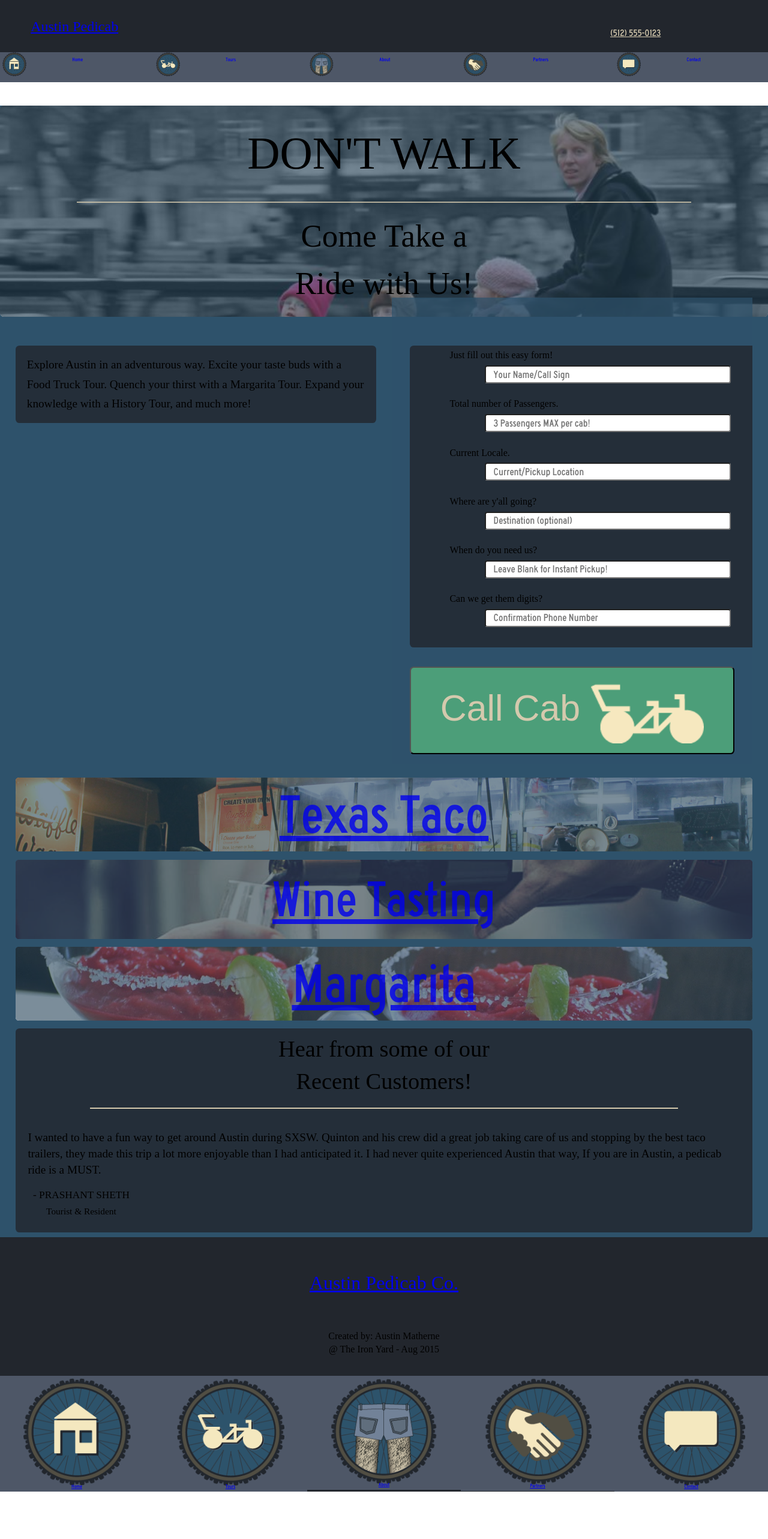
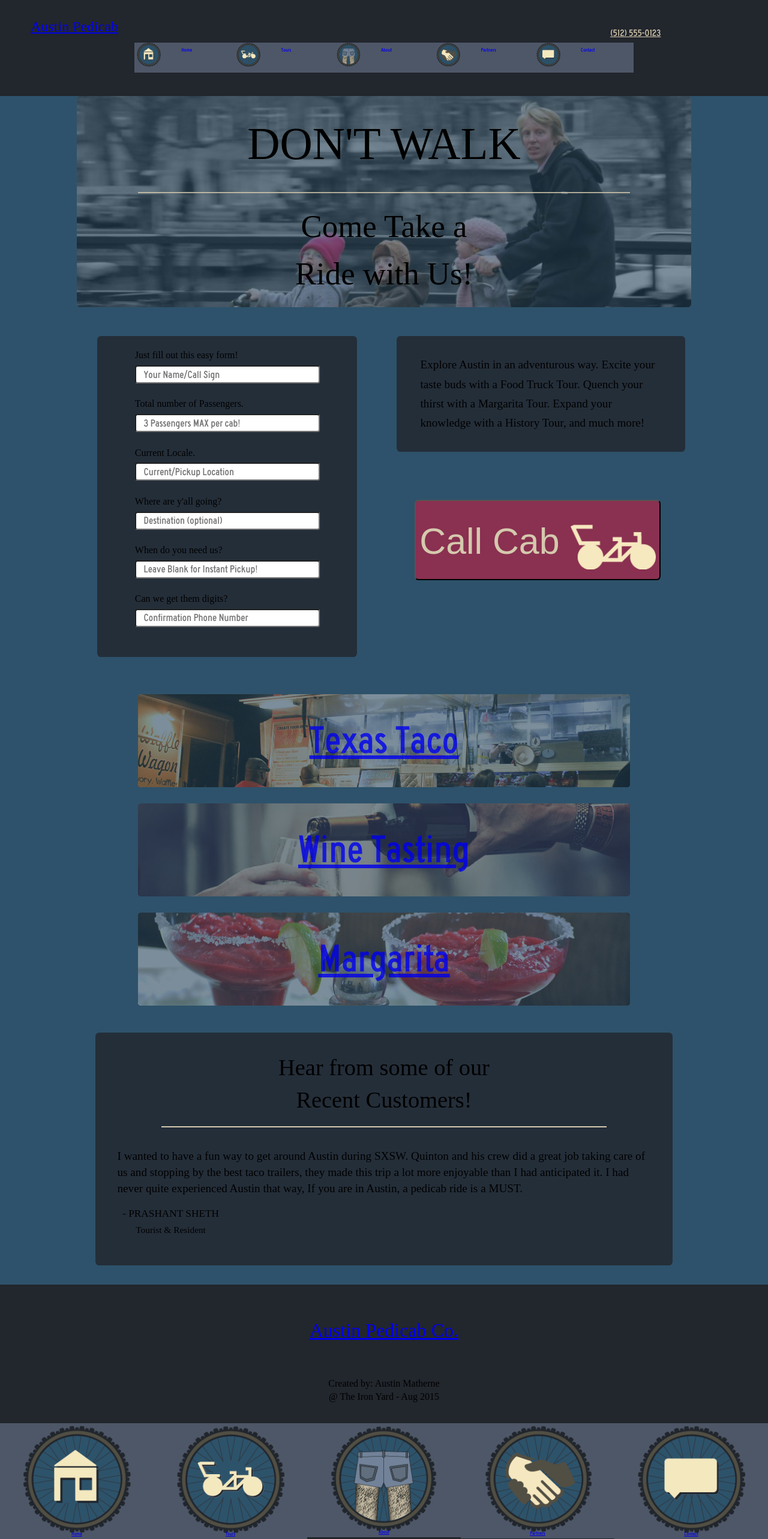
Before and after one commit to amatherne/atx-pedicab-co, a Jekyll site: the page built from index.html, in a window 1280 px wide. Shown: the whole page at 60% size. Built offline with Jekyll 4.4.1, drawn with Linux system fonts in a browser that asks for light colours; nearby versions of some CDN libraries; before the commit the page ends 2486 px from its top, so only the background shows below that.

Commit message:
cleaned up padding/margins on home page. swapped the cab hailing div to left side. desktop sizes on home page are starting to look right.

```diff
--- a/_sass/_1-global.scss
+++ b/_sass/_1-global.scss
@@ -347,18 +347,6 @@ header.navigation {
 
 .page-content {
   @include margin(3em 0 0 0);
-  // height:40em;
-
-
-  // <!--===========================================================
-// ===============================================================
-
-
-//             Tablet Media Query
-
-
-// ==============================================================
-// ===========================================================-->
 
   @media screen and (min-width:600px) {
     @include margin(0);
@@ -641,7 +629,7 @@ header.navigation {
     position: relative;
     padding-bottom:-5em;
     button {
-      background:darken($buttoncolor,10%);
+        background-color: darken($highlightcolor,5%);
       @include font(2);
       color:$fontcolor;
       // padding:0.5em;
@@ -669,7 +657,7 @@ header.navigation {
       }
       &.complete {
         @include transition(background-color 10ms ease-in 0s);
-        background-color: darken($highlightcolor,5%);
+      background:darken($buttoncolor,10%);
       }
     }
   }
@@ -790,24 +778,13 @@ footer {
   header {
     top:0;
     height:8em;
+    @media screen and (min-width:800px){
+      height: 10em;
+    }
   }
   header.navigation {
     .navigation-menu-button {
-      // @include margin(3em 1em 0 0);
-      // // @include margin(-1em 1em -1em 0);
-      // width: 160px;
-      // height: 50px;
-      // img {
-      //   width: 27.5%;
-      // }
-      // .menuword {
-      //   display: inline-block;
-      //   position: relative;
-      //   @include font(2);
-      //   line-height: 1.2em;
-      //   color: $fontcolor;
 
-      // }
       display: none;
     }
     ul.navigation-menu {
@@ -815,10 +792,14 @@ footer {
       position: relative;
       height: 3.1em;
       @include margin(-0.5em 0 0 0);
+      @media screen and (min-width:800px){
+        width:75%;
+        @include margin(-1.5em auto 0 auto);
+      }
     }
     .nav-link {
       // position: relative;
-      // background:lighten($brandcolor2,20%);
+      background-color:transparent;
       // width: 20%;
       // display: inline-block;
       // float: left;
@@ -850,3 +831,27 @@ footer {
     }
   }
 }
+// <!--===========================================================
+// ===============================================================
+
+
+//             Tablet Media Query
+
+
+// ==============================================================
+// ===========================================================-->
+
+@media screen and (min-width:900px) {
+
+
+  header.navigation {
+    ul.navigation-menu {
+      width:65%;
+      @include margin(-1.5em 17.5% 0 17.5%);
+
+    }
+  }
+
+
+
+}
--- a/_sass/_2-home.scss
+++ b/_sass/_2-home.scss
@@ -6,7 +6,7 @@
 	.cab-hail {
 		display: none;
 	}
-  .landing {
+  .landing-home {
     display: none;
   }
 	.call {
@@ -14,12 +14,12 @@
 	}
 	.tag-line {
 	    text-align: center;
-	    @include margin(0.5em auto);
+	    @include margin(1em auto);
 	    display: block;
-	    width: 96%;
+	    width: 94%;
 	    position: relative;
 	    overflow: hidden;
-	    padding:1em 0;
+	    @include padding(1em 0);
 	    background: url('../img/kids.jpg');
 	    background-repeat:no-repeat;
 	    background-position: 80% 80%;
@@ -76,13 +76,13 @@
 
 	.blurb {
 	    text-align: center;
-	    @include margin(0.5em auto 0.35em auto);
+	    @include margin(2em auto 2em auto);
 	    display: block;
-	    width: 96%;
+	    width: 94%;
 	    position: relative;
 	    // z-index: 1;
 	    @include border-radius(0.4em);
-	    @include padding(1em 1.2em);
+	    @include padding(2em 2.5em);
 	    &:before {
 	      	content: '';
 	      	position: absolute;
@@ -115,15 +115,15 @@
           	background: none;
           	position: relative;
           	border:none;
-          	width:96%;
+          	width:80%;
           	overflow: hidden;
-          	@include margin(0.5em auto);
+          	@include margin(1em auto);
           	// padding:0;
           	a {
             	font-family: "roadgeek";
-            	@include font(7);
+            	@include font(5);
             	line-height: 1.3em;
-              // @include padding(0.1em);
+              @include padding(0.5em 0);
             	width: 100%;
             	height: 100%;
             	display: block;
@@ -158,10 +158,10 @@
 
           	&.wine {
               	@include border-radius(0.4em);
-            	a {
-              		@include font(6.5);
-            		line-height: 1.5em;
-            	}
+            	// a {
+             //  		@include font(5);
+            	// 	line-height: 1.5em;
+            	// }
             	position: relative;
             	overflow: hidden;
             	z-index: 1;
@@ -210,13 +210,13 @@
     }
 	.recents {
 	    text-align: center;
-	    @include margin(0.4em auto 0.5em auto);
+	    @include margin(2em auto 2em auto);
 	    display: block;
-	    width: 96%;
+	    width: 94%;
 	    position: relative;
 	    overflow: hidden;
 	    z-index: 1;
-	    @include padding(0.5em 0.1em);
+	    @include padding(2em 1.1em);
 	    // background: url('../img/parade.jpg');
         background-repeat:no-repeat;
         background-position:center;
@@ -280,42 +280,119 @@
 @media screen and (min-width:600px) {
   .home {
     @include margin(3em 0 0 0);
+    @media screen and (min-width:800px){
+      @include margin(0);
+    }
 
     .tag-line {
       width: 100%;
       @include margin(0 0 0 0);
       background-position: top;
+
     }
 
-    .landing {
+    .landing-home {
       width:47%;
-      float: right;
+      float: left;
       display: block;
       position: relative;
-      @include margin(-2em 2% 1em 1%);
+      @include margin(1em 2% 1em 1%);
       background:none;
-      .dropdown {
-        @include font(0.8);
+      .inputs {
+        z-index: 10;
+        overflow: hidden;
+        width: 90%;
+        @include margin(2em 5%);
+        @include padding(1.5em);
+        @include border-radius(0.4em);
+
+        position: relative;
+          &:before {
+          content: '';
+          position: absolute;
+          top:0;
+          left:0;
+          width: 100%;
+          height:100%;
+          background: $brandcolor2;
+          opacity: 0.8;
+          z-index: -1;
+        }
+        h3 {
+          width: 80%;
+          @include margin(0 10%);
+        }
+        input {
+          width: 80%;
+          float: right;
+          height:30px;
+          vertical-align: top;
+          color: $brandcolor2;
+          @include font(1.1);
+          @include margin(0.5em 10% 1.5em 10%);
+          @include padding(0.7em);
+          font-family: $h-font;
+          @include border-radius(0.2em);
+
+        }
       }
+      // .dropdown {
+      //   @include font(0.8);
+      // }
 
+      // .inputs {
+      //   width: 100%;
+      //   overflow: hidden;
+      //   border-radius:none;
+      //   @include padding(0.5em);
+      // }
+      // input {
+      //   width: 70%;
+      // }
+    }
       .call {
         display: block;
+        float:right;
+        width: 40%;
+        @include margin(5em 5% 1em 5%);
         position: relative;
+        padding-bottom:-5em;
+        button {
+            background-color: darken($highlightcolor,5%);
+          @include font(2);
+          color:$fontcolor;
+          // padding:0.5em;
+          @include padding(0.2em 0 0 0);
+          width: 100%;
+          // @include margin(0 0 -5em 0);
+          @include transition(background-color 10ms ease-in 0s);
+          @include border-radius(0.2em);
+
+          img {
+            vertical-align: middle;
+          // @include margin(0.3em null null null);
+          @include padding(0.3em 0 0.5em 0);
+            width: 35%;
+            display: inline-block;
+          }
+          span {
+            // padding: null 0.2em null 0;
+            // width: 45%;
+            display: inline-block;
+
+            @include font(1.9);
+            line-height: 1em;
+            @include padding(0.5em 0.3em 0 0);
+          }
+          &.complete {
+            @include transition(background-color 10ms ease-in 0s);
+          background:darken($buttoncolor,10%);
+          }
+        }
       }
-      .inputs {
-        width: 100%;
-        overflow: hidden;
-        border-radius:none;
-        @include padding(0.5em);
-      }
-      input {
-        width: 70%;
-      }
-    }
-
     .blurb {
       width:47%;
-      float:left;
+      float:right;
       @include margin(3em 1% 0 2%);
 
     }
@@ -327,3 +404,23 @@
   }
 
 }
+
+
+// <!--===========================================================
+// ===============================================================
+
+
+//             Media Query
+
+
+// ==============================================================
+// ===========================================================-->
+
+
+
+@media screen and (min-width:900px) {
+.home {
+  @include padding(0 10%);
+}
+
+}
--- a/index.html
+++ b/index.html
@@ -15,7 +15,7 @@ layout: default
     </div>
 
 	<!-- end of tagline -->
-<div class="landing">
+          <div class="landing-home">
             <form class="inputs" action="sendMessage.php" method="get">
 
                         <!-- passenger select -->
@@ -44,10 +44,11 @@ layout: default
 
             </form>
            <!-- Call Button -->
-            <div class="call">
+
+          </div>
+ <!--            <div class="call">
               <button type="submit" name="submit" id="call"><span>Call Cab</span><img src="{{ site.baseurl }}/img/pedicab.png"></button>
-            </div>
-          </div>
+            </div> -->
 
 <!--     <div class="landing">
 
```
Also changed, not shown: 3 other files. Lines whose indentation alone changed are shown as unchanged.
